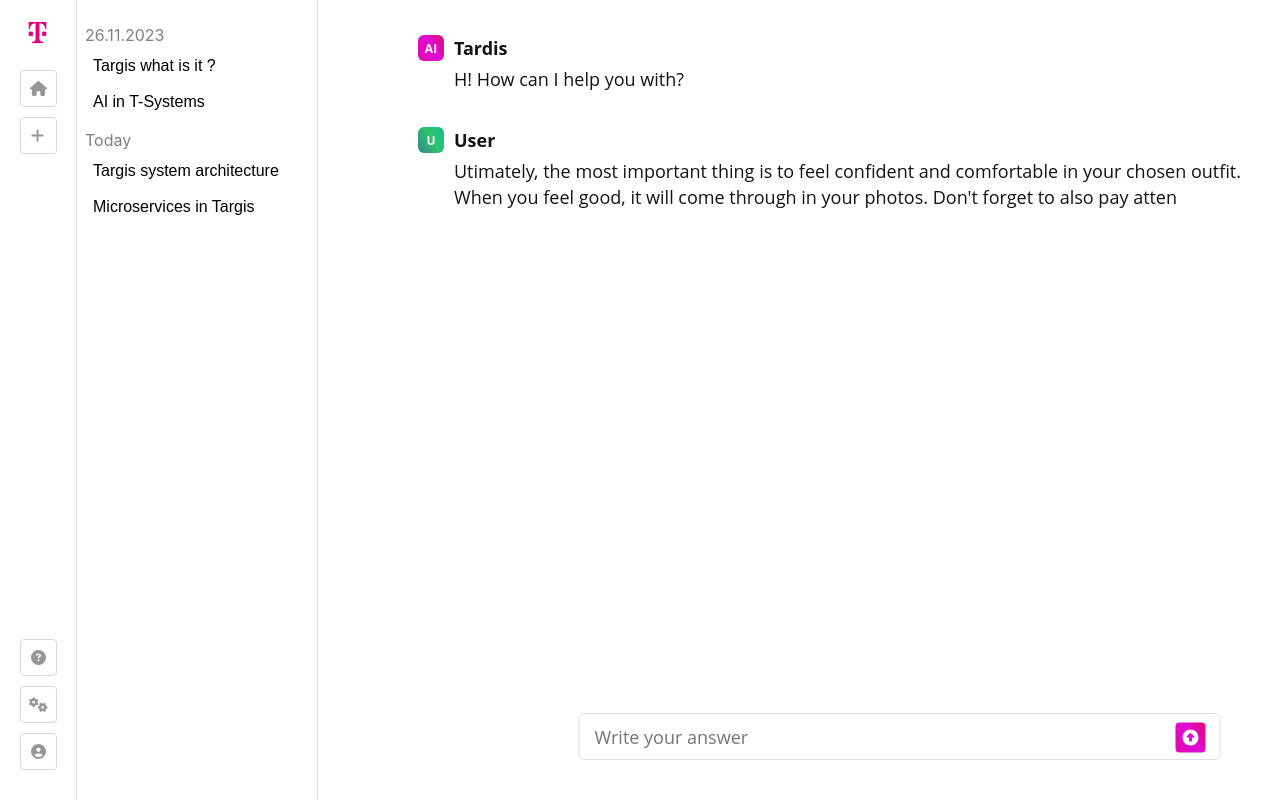
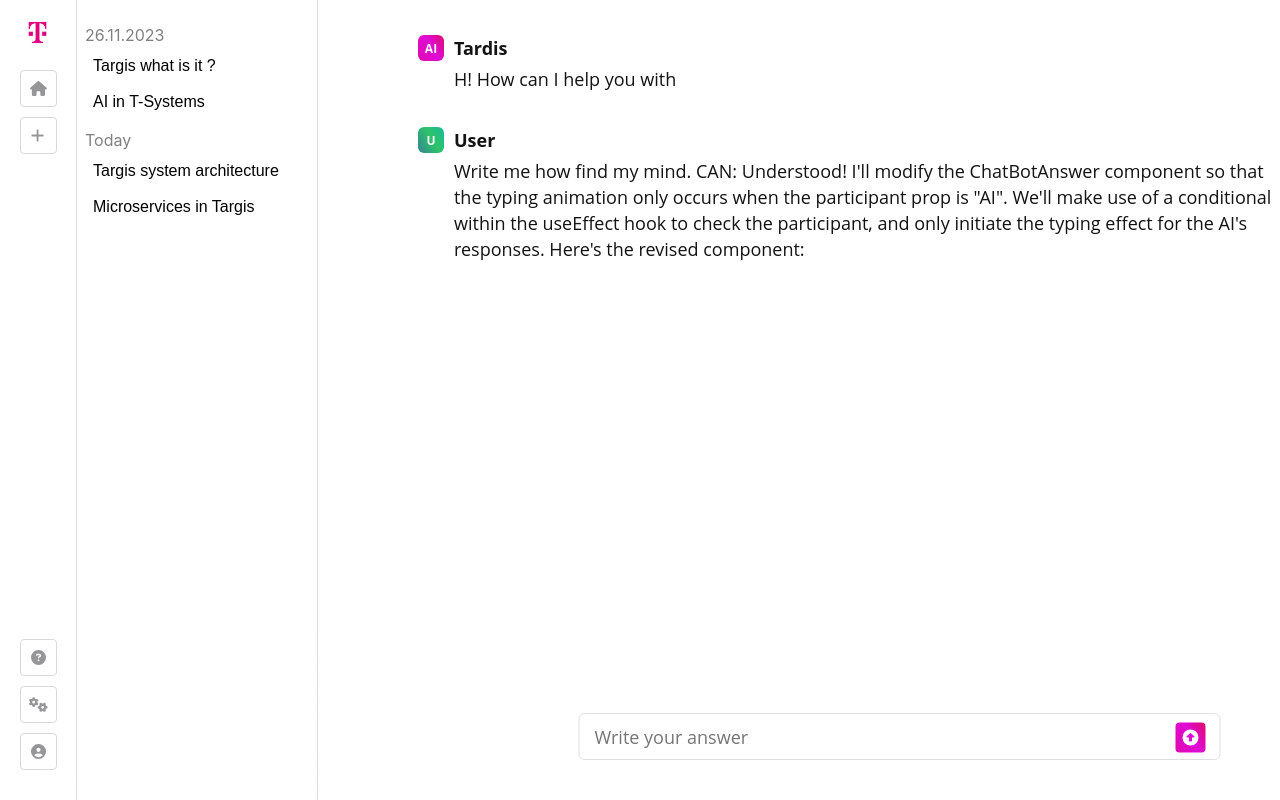
Before and after one commit to TELIT-Hackathon2023/2-technest-backend, a React (Create React App) app in the folder frontend/: page / in a window 1280 px wide. Built offline with nearby package versions, Linux system fonts and the light colour scheme; the HTML template or start-up script is replaced by a standard one.

Commit message:
update styles

```diff
--- a/frontend/src/components/ChatBoard.jsx
+++ b/frontend/src/components/ChatBoard.jsx
@@ -8,8 +8,8 @@
     <div className={style.chatboard}>
 
         <div>
-            <ChatBotAnswer participant={"AI"}/>
-            <ChatBotAnswer participant={"USER"}/>
+            <ChatBotAnswer participant={"AI"} text={"Hi! How can I help you with"}/>
+            <ChatBotAnswer participant={"USER"} text={"Write me how find my mind. CAN: Understood! I'll modify the ChatBotAnswer component so that the typing animation only occurs when the participant prop is \"AI\". We'll make use of a conditional within the useEffect hook to check the participant, and only initiate the typing effect for the AI's responses. Here's the revised component:"}/>
 
 
         </div>
--- a/frontend/src/components/ChatBotAnswer.jsx
+++ b/frontend/src/components/ChatBotAnswer.jsx
@@ -6,11 +6,8 @@
     const typingSpeed = 30; // speed in milliseconds
 
     useEffect(() => {
-        // Determine the text to type based on the participant
-        const textToType = props.participant === "AI" ?
-            "Hi! How can I help you with?" :
-            "Ultimately, the most important thing is to feel confident and comfortable in your chosen outfit. When you feel good, it will come through in your photos. Don't forget to also pay attention to hair, makeup, and accessories to complete your look. Good luck with your photoshoot!";
-
+        if (props.participant === "AI") {
+            const textToType = props.text;
             let typingIndex = 0;
 
             const typeText = () => {
@@ -22,6 +19,7 @@
             };
 
             typeText();
+        }
     }, [props.participant]); // Effect depends on the participant prop
 
     console.log(props);
@@ -43,7 +41,7 @@
             </div>
 
             <div className={style.answer_context}>
-                {typedText}
+                {props.participant === "AI" ? typedText : props.text}
             </div>
         </div>
     );
```
Lines whose indentation alone changed are shown as unchanged.
